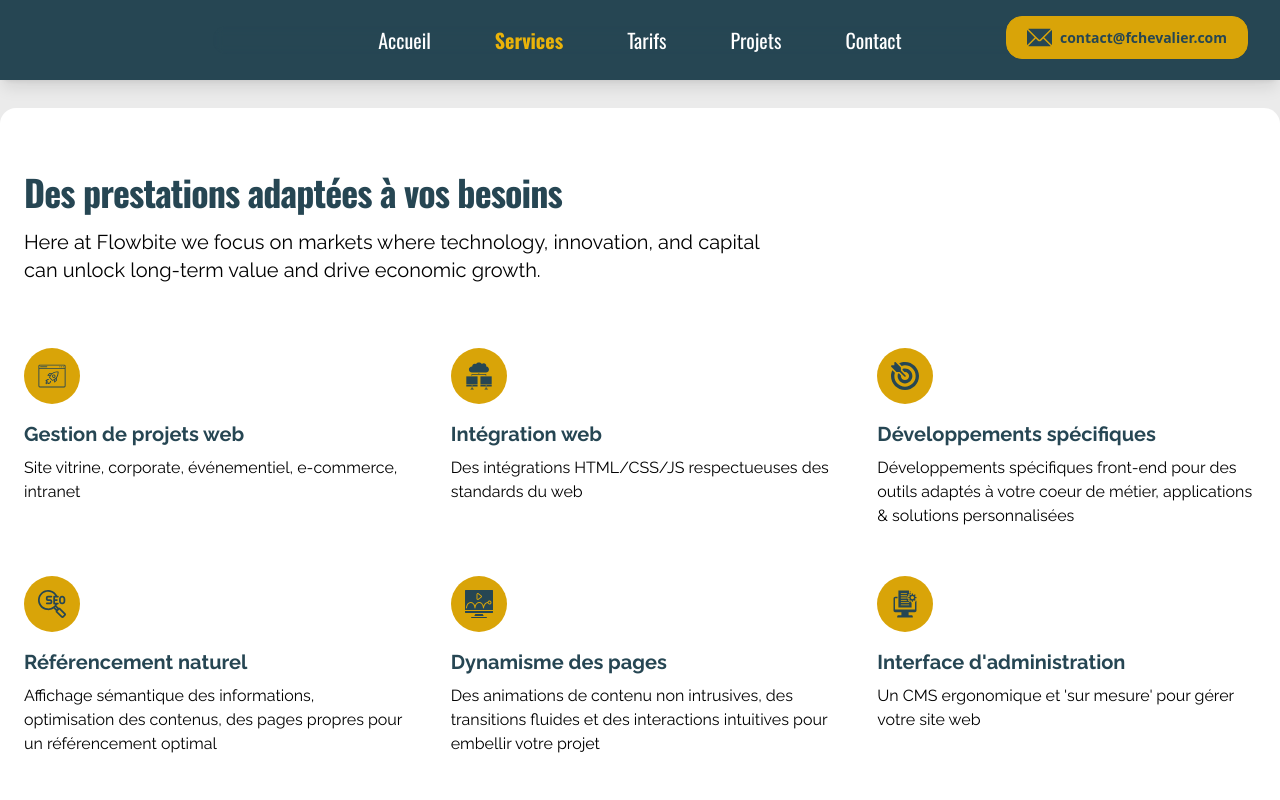
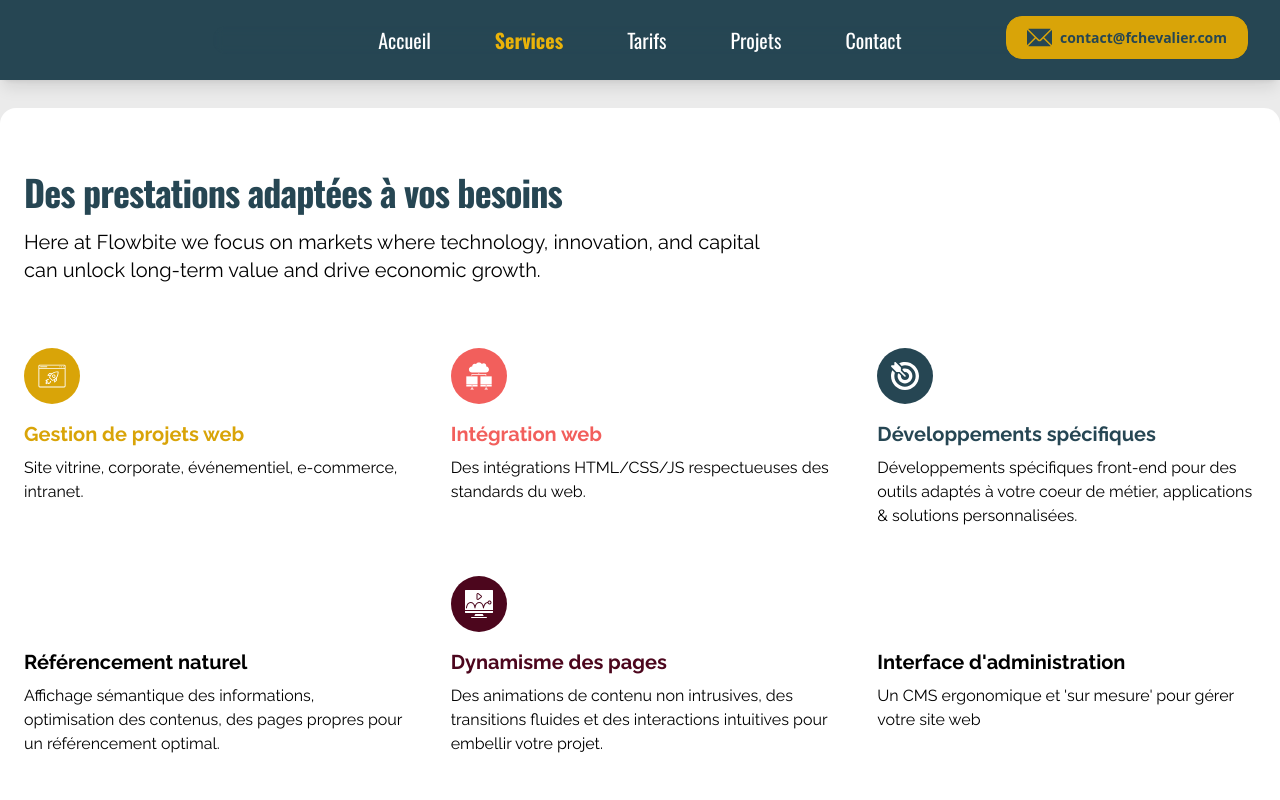
Before and after one commit to FCHDev/portfolio-2023, a React (Create React App) app: page /services in a window 1280 px wide. Shown: the top 800 px of the page. Built offline with nearby package versions, Linux system fonts and the light colour scheme; a web font is replaced by a local one.

Commit message:
Corrections Design

```diff
--- a/src/Components/ProjectCard.js
+++ b/src/Components/ProjectCard.js
@@ -60,7 +60,7 @@ const ProjectCard = ({
             variants={variants}
         >
             {/*  Recto de la carte projet*/}
-            <h1 className={textColor}>{name}</h1>
+            <h1 className={`${textColor} font-headerTitle`}>{name}</h1>
             <a href={url} rel="noopener">
                 <img className="picture" src={cover} alt={name}/>
             </a>
--- a/src/Datas/mesServices.js
+++ b/src/Datas/mesServices.js
@@ -2,9 +2,10 @@ const mesServices = [
     {
         id: 1,
         title: "Gestion de projets web",
-        body: "Site vitrine, corporate, événementiel, e-commerce, intranet",
+        color: "jaune",
+        body: "Site vitrine, corporate, événementiel, e-commerce, intranet.",
         icon: <svg className="w-5 h-5 text-bleu-vert lg:w-7 lg:h-7" id="Layer_1"
-                   fill="#264653"
+                   fill="white"
                    viewBox="0 0 64 64"
                    xmlns="http://www.w3.org/2000/svg" data-name="Layer 1">
             <path
@@ -24,10 +25,11 @@ const mesServices = [
     {
         id: 2,
         title: "Intégration web",
-        body: "Des intégrations HTML/CSS/JS respectueuses des standards du web",
+        color: "rose-rouge",
+        body: "Des intégrations HTML/CSS/JS respectueuses des standards du web.",
         icon: <svg id="Layer_1" enableBackground="new 0 0 450 450"
                    className="w-5 h-5 text-bleu-vert lg:w-7 lg:h-7"
-                   fill="#264653"
+                   fill="white"
                    viewBox="0 0 450 450"
                    xmlns="http://www.w3.org/2000/svg">
             <g id="_x32_074_-_Cloud_Computing">
@@ -101,10 +103,11 @@ const mesServices = [
     {
         id: 3,
         title: "Développements spécifiques",
-        body: "Développements spécifiques front-end pour des outils adaptés à votre coeur de métier, applications & solutions personnalisées",
+        color: "bleu-vert",
+        body: "Développements spécifiques front-end pour des outils adaptés à votre coeur de métier, applications & solutions personnalisées.",
         icon: <svg version="1.1" id="Capa_1"
                    className="w-5 h-5 text-bleu-vert lg:w-7 lg:h-7"
-                   fill="#264653"
+                   fill="white"
                    xmlns="http://www.w3.org/2000/svg" x="0px" y="0px"
                    viewBox="0 0 512 512" xmlSpace="preserve">
     <g>
@@ -167,10 +170,11 @@ C272.548,260.85,272.408,251.56,266.8,245.685z"/>
     {
         id: 4,
         title: "Référencement naturel",
-        body: "Affichage sémantique des informations, optimisation des contenus, des pages propres pour un référencement optimal",
+        color: "silver-lake",
+        body: "Affichage sémantique des informations, optimisation des contenus, des pages propres pour un référencement optimal.",
         icon: <svg id="Layer_1" enableBackground="new 0 0 512 512"
                    className="w-5 h-5 text-bleu-vert lg:w-7 lg:h-7"
-                   fill="#264653"
+                   fill="white"
                    viewBox="0 0 512 512"
                    xmlns="http://www.w3.org/2000/svg">
             <path
@@ -180,10 +184,11 @@ C272.548,260.85,272.408,251.56,266.8,245.685z"/>
     {
         id: 5,
         title: "Dynamisme des pages",
-        body: "Des animations de contenu non intrusives, des transitions fluides et des interactions intuitives pour embellir votre projet",
+        color: "chocolat",
+        body: "Des animations de contenu non intrusives, des transitions fluides et des interactions intuitives pour embellir votre projet.",
         icon: <svg id="Capa_1" enableBackground="new 0 0 512 512"
                    className="w-5 h-5 text-bleu-vert lg:w-7 lg:h-7"
-                   fill="#264653"
+                   fill="white"
                    viewBox="0 0 512 512"
                    xmlns="http://www.w3.org/2000/svg">
             <g>
@@ -209,10 +214,11 @@ C272.548,260.85,272.408,251.56,266.8,245.685z"/>
     {
         id: 6,
         title: "Interface d'administration",
+        color: "clair",
         body: "Un CMS ergonomique et 'sur mesure' pour gérer votre site web",
         icon: <svg id="Layer_1" enableBackground="new 0 0 512 512"
                    className="w-5 h-5 text-bleu-vert lg:w-7 lg:h-7"
-                   fill="#264653"
+                   fill="white"
                    viewBox="0 0 512 512"
                    xmlns="http://www.w3.org/2000/svg">
             <path clipRule="evenodd"
@@ -223,11 +229,12 @@ C272.548,260.85,272.408,251.56,266.8,245.685z"/>
     {
         id: 7,
         title: "Responsive design",
+        color: "black",
         body: "Compatible tous supports (ordinateur, tablette, smartphone)",
         icon: <svg id="svg31911"
                    viewBox="0 0 16.933333 16.933334"
                    className="w-6 h-6 text-bleu-vert lg:w-8 lg:h-8"
-                   fill="#264653"
+                   fill="white"
                    xmlns="http://www.w3.org/2000/svg">
             <g id="layer1" transform="translate(0 -280.067)">
                 <path id="path21611"
--- a/src/Pages/Accueil.js
+++ b/src/Pages/Accueil.js
@@ -34,8 +34,8 @@ const Accueil = () => {
 
     return (
         <div
-            className="min-h-[80vh] lg:container flex flex-col items-center mx-auto my-[11vh] pt-5 md:animate-appear px-4 md:px-0">
-            <div className="h-[80vh] sm:h-max flex flex-col justify-center items-center">
+            className="min-h-[80vh] lg:container flex flex-col items-center mx-auto mt-[11vh] pt-5 md:animate-appear px-4 md:px-0">
+            <div className="h-screen sm:h-max flex flex-col justify-center items-center">
                 {/*Photo de profil*/}
                 <ProfilPic/>
                 <h1 className="text-2xl md:text-4xl md:py-1 font-headerTitle font-semibold">François Chevalier</h1>
--- a/src/Pages/Services.js
+++ b/src/Pages/Services.js
@@ -22,10 +22,10 @@ const Services = () => {
                     {mesServices.map((service) => (
                             <div key={service.id}>
                                 <div
-                                    className="flex justify-center items-center mb-4 w-10 h-10 rounded-full bg-jaune lg:h-14 lg:w-14">
+                                    className={`flex justify-center items-center mb-4 w-10 h-10 rounded-full bg-${service.color} lg:h-14 lg:w-14`}>
                                     {service?.icon}
                                 </div>
-                                <h3 className="mb-2 text-xl font-bold text-bleu-vert font-bodyFont2">
+                                <h3 className={`mb-2 text-xl font-bold text-${service.color} font-bodyFont2`}>
                                     {service.title}
                                 </h3>
                                 <p className="text-gray-500 font-bodyFont2">
--- a/src/index.css
+++ b/src/index.css
@@ -34,6 +34,7 @@ body {
   align-items: center;
   flex-direction: column;
   height: auto;
+  max-height: 550px;
   width: 22em;
   border-radius: 10px;
   transition: 0.3s;
@@ -49,7 +50,6 @@ body {
 .card-project h1 {
   font-size: 1.9rem;
   /*color: #2a9d8f;*/
-  font-family: "Oswald", serif;
   font-weight: bold;
   margin: 0;
   padding: 0.5em 0;
--- a/tailwind.config.js
+++ b/tailwind.config.js
@@ -7,9 +7,10 @@ module.exports = {
             current: 'currentColor',
             'jaune': '#D9A408',
             'bleu-vert': '#264653',
-      'bleu-clair': '#84DCCF',
+            'clair': '#60D2C1',
             'rose-rouge': '#F25F5C',
             'chocolat': '#4C061D',
+            'silver-lake': '#6C91C2',
             'anti-flash': '#E9E8ED',
             'gris': '#EBEBEB',
             'gris-clair': '#F5F5F5',
```
Lines whose indentation alone changed are shown as unchanged.
